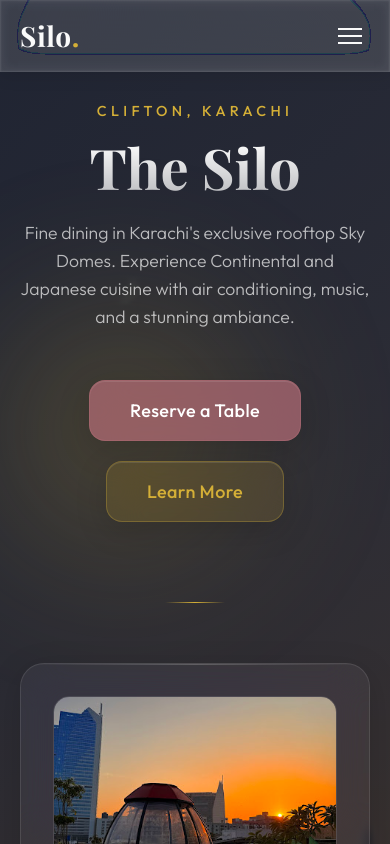
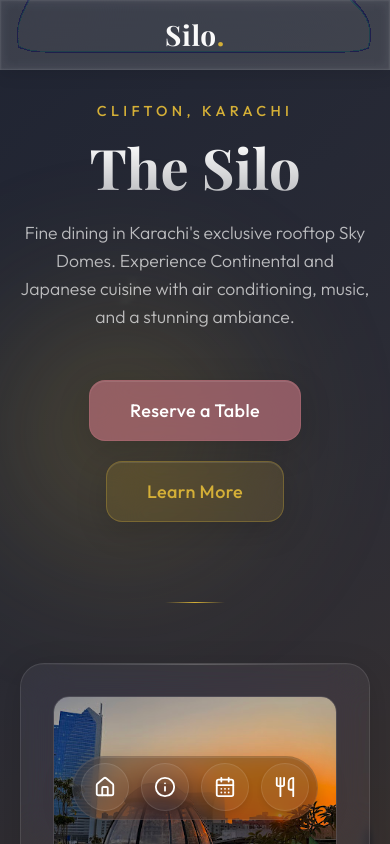
Before and after one commit to Dzuhaib/Silo-Restaurant, a Next.js app: page / in a window 390 px wide. Built offline with nearby package versions, Linux system fonts and the light colour scheme; a web font is replaced by a local one.

Commit message:
feat: implement mobile dock, center mobile logo, fix hydration error, and update navigation redirects

```diff
--- a/src/app/layout.tsx
+++ b/src/app/layout.tsx
@@ -3,6 +3,7 @@ import { Playfair_Display, Outfit, Italiana } from "next/font/google";
 import "./globals.css";
 import Header from "@/components/layout/Header";
 import Footer from "@/components/layout/Footer";
+import MobileDock from "@/components/layout/MobileDock";
 
 const playfair = Playfair_Display({
   subsets: ["latin"],
@@ -39,6 +40,7 @@ export default function RootLayout({
         <Header />
         {children}
         <Footer />
+        <MobileDock />
       </body>
     </html>
   );
--- a/src/components/layout/Header.module.css
+++ b/src/components/layout/Header.module.css
@@ -97,6 +97,7 @@
     .header__container {
         padding: 12px 20px;
         min-height: 70px;
+        justify-content: center;
     }
 
     .header__nav {
@@ -129,6 +130,6 @@
     }
 
     .header__hamburger {
-        display: flex;
+        display: none;
     }
 }
--- a/src/components/layout/Header.tsx
+++ b/src/components/layout/Header.tsx
@@ -8,7 +8,6 @@ import GlassSurface from "../ui/GlassSurface";
 import styles from "./Header.module.css";
 
 export default function Header() {
-    const [isMenuOpen, setIsMenuOpen] = useState(false);
     const pathname = usePathname();
 
     const isActive = (path: string) => pathname === path;
@@ -29,25 +28,11 @@ export default function Header() {
                         Silo<span>.</span>
                     </Link>
 
-                    <button
-                        className={styles.header__hamburger}
-                        onClick={() => setIsMenuOpen(!isMenuOpen)}
-                        aria-label="Toggle menu"
-                    >
-                        <span className={styles.header__hamburger__line} />
-                        <span className={styles.header__hamburger__line} />
-                        <span className={styles.header__hamburger__line} />
-                    </button>
-
-                    <nav
-                        className={`${styles.header__nav} ${isMenuOpen ? styles["header__nav--open"] : ""
-                            }`}
-                    >
+                    <nav className={styles.header__nav}>
                         <Link
                             href="/"
                             className={`${styles.header__link} ${isActive("/") ? styles["header__link--active"] : ""
                                 }`}
-                            onClick={() => setIsMenuOpen(false)}
                         >
                             Home
                         </Link>
@@ -55,7 +40,6 @@ export default function Header() {
                             href="/about"
                             className={`${styles.header__link} ${isActive("/about") ? styles["header__link--active"] : ""
                                 }`}
-                            onClick={() => setIsMenuOpen(false)}
                         >
                             About
                         </Link>
@@ -63,11 +47,10 @@ export default function Header() {
                             href="/dashboard"
                             className={`${styles.header__link} ${isActive("/dashboard") ? styles["header__link--active"] : ""
                                 }`}
-                            onClick={() => setIsMenuOpen(false)}
                         >
                             My Reservations
                         </Link>
-                        <Link href="/reserve" onClick={() => setIsMenuOpen(false)}>
+                        <Link href="/reserve">
                             <GlassButton variant="accent">Reserve</GlassButton>
                         </Link>
                     </nav>
--- /dev/null
+++ b/src/components/layout/MobileDock.tsx
@@ -0,0 +1,34 @@
+'use client';
+
+import { Home, Info, CalendarDays, Utensils } from 'lucide-react';
+import { useRouter } from 'next/navigation';
+import Dock from '../ui/Dock';
+
+export default function MobileDock() {
+    const router = useRouter();
+
+    const items = [
+        {
+            icon: <Home size={22} />,
+            label: 'Home',
+            onClick: () => router.push('/'),
+        },
+        {
+            icon: <Info size={22} />,
+            label: 'About',
+            onClick: () => router.push('/about'),
+        },
+        {
+            icon: <CalendarDays size={22} />,
+            label: 'My Reservations',
+            onClick: () => router.push('/dashboard'),
+        },
+        {
+            icon: <Utensils size={22} />,
+            label: 'Reserve Now',
+            onClick: () => router.push('/reserve'),
+        },
+    ];
+
+    return <Dock items={items} magnification={70} distance={150} panelHeight={64} baseItemSize={48} />;
+}
--- /dev/null
+++ b/src/components/ui/Dock.css
@@ -0,0 +1,83 @@
+.dock-outer {
+    margin: 0;
+    display: flex;
+    max-width: 100%;
+    align-items: center;
+    position: fixed;
+    bottom: 0;
+    left: 0;
+    right: 0;
+    z-index: 2000;
+    pointer-events: none;
+}
+
+.dock-panel {
+    position: absolute;
+    bottom: 1.5rem;
+    left: 50%;
+    transform: translateX(-50%);
+    display: flex;
+    align-items: flex-end;
+    width: fit-content;
+    gap: 0.75rem;
+    border-radius: 2rem;
+    background-color: rgba(26, 31, 46, 0.4);
+    backdrop-filter: blur(20px) saturate(180%);
+    -webkit-backdrop-filter: blur(20px) saturate(180%);
+    border: 1px solid rgba(255, 255, 255, 0.08);
+    padding: 0.5rem;
+    pointer-events: auto;
+    box-shadow:
+        0 10px 30px rgba(0, 0, 0, 0.3),
+        inset 0 1px 0 0 rgba(255, 255, 255, 0.1);
+}
+
+.dock-item {
+    position: relative;
+    display: inline-flex;
+    align-items: center;
+    justify-content: center;
+    border-radius: 50%;
+    background-color: rgba(255, 255, 255, 0.05);
+    border: 1px solid rgba(255, 255, 255, 0.1);
+    box-shadow:
+        0 4px 6px -1px rgba(0, 0, 0, 0.1);
+    cursor: pointer;
+    outline: none;
+    transition: background-color 0.2s;
+}
+
+.dock-item:hover {
+    background-color: rgba(255, 255, 255, 0.1);
+}
+
+.dock-icon {
+    display: flex;
+    align-items: center;
+    justify-content: center;
+    color: #fff;
+}
+
+.dock-label {
+    position: absolute;
+    top: -2.5rem;
+    left: 50%;
+    width: fit-content;
+    white-space: pre;
+    border-radius: 0.5rem;
+    border: 1px solid rgba(255, 255, 255, 0.1);
+    background-color: rgba(26, 31, 46, 0.9);
+    backdrop-filter: blur(10px);
+    padding: 0.25rem 0.75rem;
+    font-size: 0.75rem;
+    font-weight: 500;
+    color: #fff;
+    transform: translateX(-50%);
+    box-shadow: 0 4px 12px rgba(0, 0, 0, 0.2);
+}
+
+@media (min-width: 769px) {
+    .dock-outer {
+        display: none;
+    }
+}
--- /dev/null
+++ b/src/components/ui/Dock.tsx
@@ -0,0 +1,180 @@
+'use client';
+
+import { motion, useMotionValue, useSpring, useTransform, AnimatePresence, MotionValue, SpringOptions } from 'motion/react';
+import { Children, cloneElement, useEffect, useMemo, useRef, useState, ReactElement, ReactNode } from 'react';
+
+import './Dock.css';
+
+interface DockItemProps {
+    children: ReactNode;
+    className?: string;
+    onClick?: () => void;
+    mouseX: MotionValue<number>;
+    spring: SpringOptions;
+    distance: number;
+    magnification: number;
+    baseItemSize: number;
+}
+
+function DockItem({
+    children,
+    className = '',
+    onClick,
+    mouseX,
+    spring,
+    distance,
+    magnification,
+    baseItemSize
+}: DockItemProps) {
+    const ref = useRef<HTMLDivElement>(null);
+    const isHovered = useMotionValue(0);
+
+    const mouseDistance = useTransform(mouseX, val => {
+        const rect = ref.current?.getBoundingClientRect() ?? {
+            x: 0,
+            width: baseItemSize
+        };
+        return val - rect.x - baseItemSize / 2;
+    });
+
+    const targetSize = useTransform(mouseDistance, [-distance, 0, distance], [baseItemSize, magnification, baseItemSize]);
+    const size = useSpring(targetSize, spring);
+
+    return (
+        <motion.div
+            ref={ref}
+            style={{
+                width: size,
+                height: size
+            }}
+            onHoverStart={() => isHovered.set(1)}
+            onHoverEnd={() => isHovered.set(0)}
+            onFocus={() => isHovered.set(1)}
+            onBlur={() => isHovered.set(0)}
+            onClick={onClick}
+            className={`dock-item ${className}`}
+            tabIndex={0}
+            role="button"
+            aria-haspopup="true"
+        >
+            {Children.map(children, child => {
+                if (typeof child === 'object' && child !== null && 'type' in child) {
+                    return cloneElement(child as ReactElement<any>, { isHovered });
+                }
+                return child;
+            })}
+        </motion.div>
+    );
+}
+
+interface DockLabelProps {
+    children: ReactNode;
+    className?: string;
+    isHovered?: MotionValue<number>;
+}
+
+function DockLabel({ children, className = '', isHovered }: DockLabelProps) {
+    const [isVisible, setIsVisible] = useState(false);
+
+    useEffect(() => {
+        if (!isHovered) return;
+        const unsubscribe = isHovered.on('change', latest => {
+            setIsVisible(latest === 1);
+        });
+        return () => unsubscribe();
+    }, [isHovered]);
+
+    return (
+        <AnimatePresence>
+            {isVisible && (
+                <motion.div
+                    initial={{ opacity: 0, y: 0 }}
+                    animate={{ opacity: 1, y: -10 }}
+                    exit={{ opacity: 0, y: 0 }}
+                    transition={{ duration: 0.2 }}
+                    className={`dock-label ${className}`}
+                    role="tooltip"
+                    style={{ x: '-50%' }}
+                >
+                    {children}
+                </motion.div>
+            )}
+        </AnimatePresence>
+    );
+}
+
+function DockIcon({ children, className = '' }: { children: ReactNode; className?: string }) {
+    return <div className={`dock-icon ${className}`}>{children}</div>;
+}
+
+interface DockProps {
+    items: {
+        icon: ReactNode;
+        label: string;
+        onClick?: () => void;
+        className?: string;
+    }[];
+    className?: string;
+    spring?: SpringOptions;
+    magnification?: number;
+    distance?: number;
+    panelHeight?: number;
+    dockHeight?: number;
+    baseItemSize?: number;
+}
+
+export default function Dock({
+    items,
+    className = '',
+    spring = { mass: 0.1, stiffness: 150, damping: 12 },
+    magnification = 70,
+    distance = 200,
+    panelHeight = 68,
+    dockHeight = 256,
+    baseItemSize = 50
+}: DockProps) {
+    const mouseX = useMotionValue(Infinity);
+    const isHovered = useMotionValue(0);
+
+    const maxHeight = useMemo(
+        () => Math.max(dockHeight, magnification + magnification / 2 + 4),
+        [magnification, dockHeight]
+    );
+    const heightRow = useTransform(isHovered, [0, 1], [panelHeight, maxHeight]);
+    const height = useSpring(heightRow, spring);
+
+    return (
+        <motion.div style={{ height, scrollbarWidth: 'none' }} className="dock-outer">
+            <motion.div
+                onMouseMove={({ pageX }) => {
+                    isHovered.set(1);
+                    mouseX.set(pageX);
+                }}
+                onMouseLeave={() => {
+                    isHovered.set(0);
+                    mouseX.set(Infinity);
+                }}
+                className={`dock-panel ${className}`}
+                style={{ height: panelHeight }}
+                role="toolbar"
+                aria-label="Application dock"
+            >
+                {items.map((item, index) => (
+                    <DockItem
+                        key={index}
+                        onClick={item.onClick}
+                        className={item.className}
+                        mouseX={mouseX}
+                        spring={spring}
+                        distance={distance}
+                        magnification={magnification}
+                        baseItemSize={baseItemSize}
+                    >
+                        <DockIcon>{item.icon}</DockIcon>
+                        <DockLabel>{item.label}</DockLabel>
+                    </DockItem>
+                ))}
+            </motion.div>
+        </motion.div>
+    );
+}
```
Also changed, not shown: src/components/ui/GlassSurface.tsx (+18 -12 lines).
